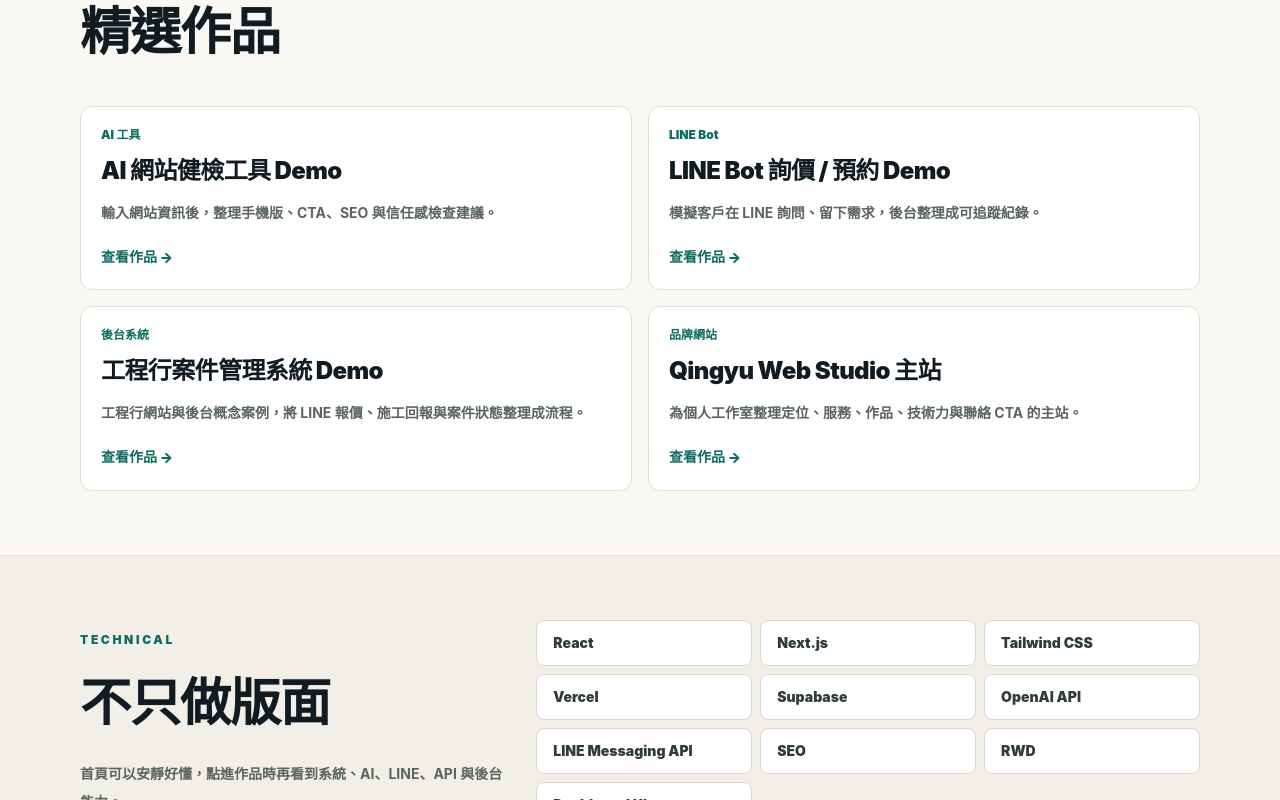
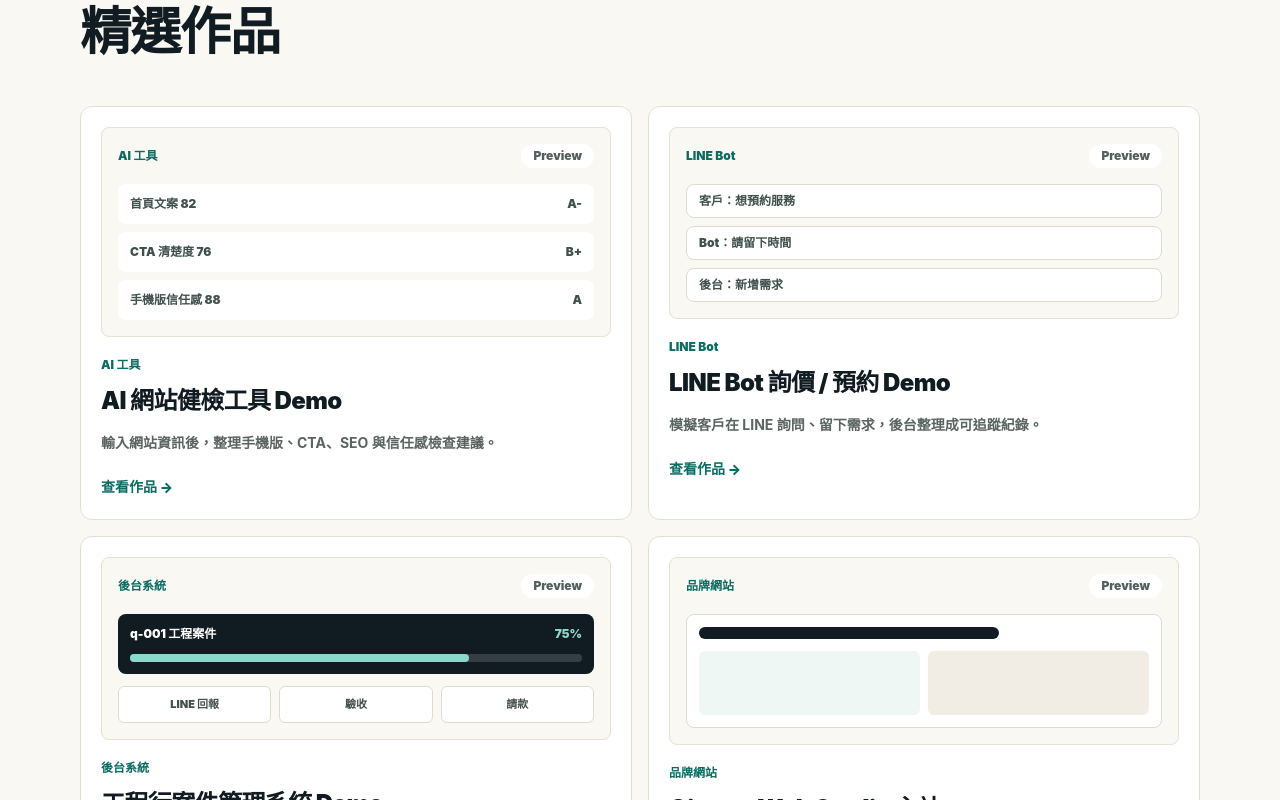
Before and after one commit to QingyuJin/qingyu-web-studio, a React (Vite) app: page / in a window 1280 px wide. Shown: the part 1200-2000 px from the top of the page. Built offline with nearby package versions, Linux system fonts and the light colour scheme.

Commit message:
Polish studio homepage and work pages

```diff
--- a/src/StudioHome.jsx
+++ b/src/StudioHome.jsx
@@ -50,6 +50,7 @@ function StudioHome() {
               to={`/works/${project.slug}`}
               className="group rounded-xl border border-[#e3ded3] bg-white p-5 transition hover:-translate-y-0.5 hover:border-[#0d6b62] hover:shadow-lg"
             >
+              <ProjectPreview project={project} />
               <p className="text-xs font-black text-[#0d6b62]">{project.category}</p>
               <h3 className="mt-3 text-2xl font-black tracking-tight">{project.title}</h3>
               <p className="mt-3 text-sm font-bold leading-7 text-[#5a6461]">{project.summary}</p>
@@ -180,4 +181,67 @@ function QuietMockup() {
   )
 }
 
+function ProjectPreview({ project }) {
+  const isBuildFlow = project.slug === "buildflow"
+  const isLineBot = project.slug === "linebot"
+  const isAudit = project.slug === "ai-audit"
+
+  return (
+    <div className="mb-5 min-h-44 rounded-lg border border-[#e6e0d5] bg-[#faf8f3] p-4">
+      <div className="flex items-center justify-between gap-3">
+        <span className="text-xs font-black text-[#0d6b62]">{project.category}</span>
+        <span className="rounded-full bg-white px-3 py-1 text-xs font-black text-[#53605d]">Preview</span>
+      </div>
+
+      {isBuildFlow ? (
+        <div className="mt-4 space-y-3">
+          <div className="rounded-lg bg-[#111c22] p-3 text-white">
+            <div className="flex items-center justify-between gap-3 text-xs font-black">
+              <span>q-001 工程案件</span>
+              <span className="text-[#8fd6cc]">75%</span>
+            </div>
+            <div className="mt-3 h-2 rounded-full bg-white/15">
+              <div className="h-full w-3/4 rounded-full bg-[#8fd6cc]" />
+            </div>
+          </div>
+          <div className="grid grid-cols-3 gap-2 text-center text-[11px] font-black text-[#44504d]">
+            {["LINE 回報", "驗收", "請款"].map((item) => (
+              <span key={item} className="rounded-md border border-[#e1dbcf] bg-white py-2">
+                {item}
+              </span>
+            ))}
+          </div>
+        </div>
+      ) : isLineBot ? (
+        <div className="mt-4 grid gap-2">
+          {["客戶：想預約服務", "Bot：請留下時間", "後台：新增需求"].map((item) => (
+            <div key={item} className="rounded-lg border border-[#e1dbcf] bg-white px-3 py-2 text-xs font-black text-[#40504c]">
+              {item}
+            </div>
+          ))}
+        </div>
+      ) : isAudit ? (
+        <div className="mt-4 grid gap-2">
+          {["首頁文案 82", "CTA 清楚度 76", "手機版信任感 88"].map((item, index) => (
+            <div key={item} className="rounded-lg bg-white p-3">
+              <div className="flex justify-between text-xs font-black text-[#40504c]">
+                <span>{item}</span>
+                <span>{index === 0 ? "A-" : index === 1 ? "B+" : "A"}</span>
+              </div>
+            </div>
+          ))}
+        </div>
+      ) : (
+        <div className="mt-4 rounded-lg border border-[#e1dbcf] bg-white p-3">
+          <div className="h-3 w-2/3 rounded-full bg-[#111c22]" />
+          <div className="mt-3 grid grid-cols-2 gap-2">
+            <div className="h-16 rounded-md bg-[#eef7f4]" />
+            <div className="h-16 rounded-md bg-[#f1ede4]" />
+          </div>
+        </div>
+      )}
+    </div>
+  )
+}
+
 export default StudioHome
--- a/src/components/PortfolioSection.jsx
+++ b/src/components/PortfolioSection.jsx
@@ -69,7 +69,7 @@ function PortfolioSection() {
                   to={project.demoPath}
                   className="mt-6 inline-flex min-h-11 items-center justify-center rounded-md bg-[#0f766e] px-5 text-sm font-black text-white hover:bg-[#115e59]"
                 >
-                  查看 Demo
+                  {project.cta}
                 </Link>
               </div>
 
--- a/src/data/portfolioContent.js
+++ b/src/data/portfolioContent.js
@@ -8,6 +8,7 @@ export const portfolioProjects = [
     features: ["案件列表", "狀態管理", "工程照片分類", "搜尋", "時間軸", "報價紀錄"],
     techStack: ["React", "Vite", "Tailwind CSS", "Mock data", "Supabase-ready"],
     demoPath: "/buildflow",
+    cta: "查看案例",
     preview: {
       title: "工程案件",
       metric: "4 cases",
@@ -23,6 +24,7 @@ export const portfolioProjects = [
     features: ["需求表單", "預算欄位", "服務類型", "聯絡資料", "送出通知", "後台列表"],
     techStack: ["React", "Form state", "表單驗證", "Mock data", "Database-ready"],
     demoPath: "/contractor-site#inquiry",
+    cta: "查看流程",
     preview: {
       title: "需求收集",
       metric: "12 leads",
@@ -38,6 +40,7 @@ export const portfolioProjects = [
     features: ["首頁", "服務介紹", "作品展示", "常見問題", "聯絡表單", "RWD"],
     techStack: ["React", "RWD", "SEO 基礎", "Tailwind CSS", "Vercel-ready"],
     demoPath: "/",
+    cta: "查看版型",
     preview: {
       title: "品牌首頁",
       metric: "RWD",
--- a/src/site/Seo.jsx
+++ b/src/site/Seo.jsx
@@ -10,10 +10,20 @@ function upsertMeta(selector, attributes) {
   Object.entries(attributes).forEach(([key, value]) => element.setAttribute(key, value))
 }
 
+function upsertLink(selector, attributes) {
+  let element = document.head.querySelector(selector)
+  if (!element) {
+    element = document.createElement("link")
+    document.head.appendChild(element)
+  }
+  Object.entries(attributes).forEach(([key, value]) => element.setAttribute(key, value))
+}
+
 function Seo({ page = seo.home }) {
   useEffect(() => {
     const url = `${siteUrl}${page.path}`
     document.title = page.title
+    upsertLink('link[rel="canonical"]', { rel: "canonical", href: url })
     upsertMeta('meta[name="description"]', { name: "description", content: page.description })
     upsertMeta('meta[property="og:title"]', { property: "og:title", content: page.title })
     upsertMeta('meta[property="og:description"]', { property: "og:description", content: page.description })
--- a/src/site/content.js
+++ b/src/site/content.js
@@ -59,6 +59,7 @@ export const techStack = [
   "SEO",
   "RWD",
   "Dashboard UI",
+  "API 串接",
 ]
 
 export const processSteps = [
@@ -87,6 +88,7 @@ export const projects = [
     features: ["健檢表單", "規則式評分", "SEO 檢查", "CTA 建議", "報告摘要"],
     architecture: ["React UI", "Rule-based analyzer", "Report cards", "Future OpenAI API"],
     visuals: ["Audit Score", "Issue List", "Action Plan"],
+    steps: ["輸入網站或需求", "產生健檢報告", "整理修正優先順序"],
     mobile: "手機版以一題一題填寫與卡片式報告為主，不把報告塞成大表格。",
     future: ["接 OpenAI API 產生更完整建議", "儲存健檢紀錄", "Email 寄送報告"],
   },
@@ -100,11 +102,12 @@ export const projects = [
     features: ["LINE 對話流程", "Webhook 接收", "需求解析", "狀態標記", "後台 Inbox"],
     architecture: ["LINE Messaging API", "Vercel API", "Supabase-ready", "Dashboard UI"],
     visuals: ["Chat Preview", "Parsed Result", "Inbox Board"],
+    steps: ["客戶在 LINE 詢問", "Bot 追問必要欄位", "後台建立案件並通知店家"],
     mobile: "LINE 情境本身以手機為主，後台則用卡片和分頁避免小螢幕爆版。",
     future: ["正式 LINE webhook", "通知店家", "客戶預約狀態查詢"],
   },
   {
-    slug: "xinjiang",
+    slug: "buildflow",
     title: "工程行案件管理系統 Demo",
     category: "後台系統",
     summary: "工程行網站與後台概念案例，將 LINE 報價、施工回報與案件狀態整理成流程。",
@@ -113,11 +116,12 @@ export const projects = [
     features: ["案件列表", "報價流程", "每日回報", "驗收請款", "保固狀態", "同步 Timeline"],
     architecture: ["React", "Tailwind CSS", "Vercel", "Supabase concept", "LINE Bot concept"],
     visuals: ["Case Board", "Quote Status", "Flow Overview"],
+    steps: ["LINE 回報或後台新增案件", "整理照片 / 報價 / 狀態", "產出案件流程與同步紀錄"],
     mobile: "手機版以案件卡、流程節點和重要 CTA 優先，不讓工程資訊變成密密麻麻表格。",
     future: ["Supabase 資料庫", "LINE 通知", "報價單 PDF", "客戶進度查詢"],
   },
   {
-    slug: "studio",
+    slug: "qingyu-web",
     title: "Qingyu Web Studio 主站",
     category: "品牌網站",
     summary: "為個人工作室整理定位、服務、作品、技術力與聯絡 CTA 的主站。",
@@ -126,6 +130,7 @@ export const projects = [
     features: ["服務分類", "作品入口", "技術能力", "價格摘要", "聯絡 CTA"],
     architecture: ["React", "Vite", "Tailwind CSS", "React Router", "SEO"],
     visuals: ["Home Layout", "Work Cards", "Contact Section"],
+    steps: ["定位服務與客群", "規劃首頁與作品入口", "部署並檢查 SEO / OG"],
     mobile: "首頁第一屏保留標題、描述與兩個 CTA，避免在手機上過度壓迫。",
     future: ["文章系統", "案例詳情擴充", "表單收件"],
   },
```
Also changed, not shown: src/site/Pages.jsx (+67 -0 lines), public/robots.txt (added), 1 other file (tests, documents, lock files or other folders).
